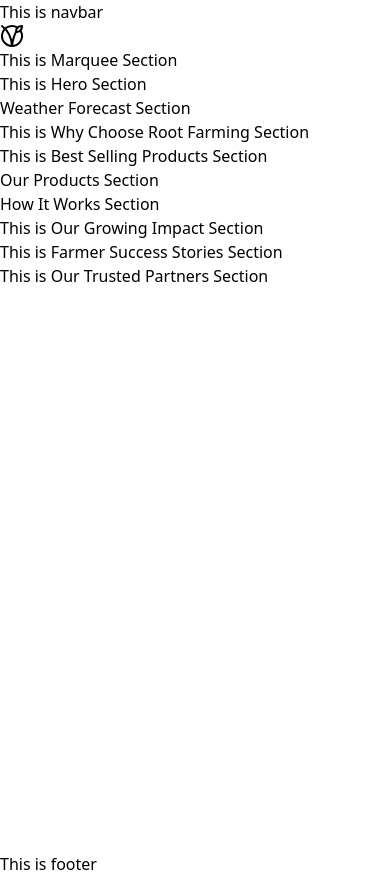
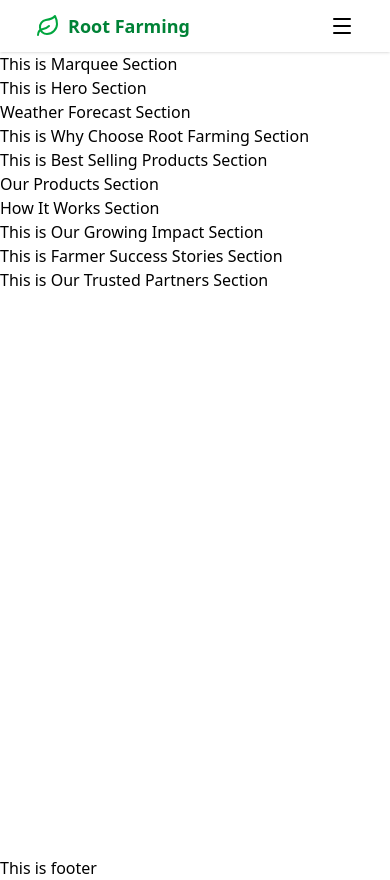
Before and after one commit to Subroto89/root-farming-frontend, a React (Vite) app: page / in a window 390 px wide. Built offline with nearby package versions, Linux system fonts and the light colour scheme.

Commit message:
added base navbar with logo and mobile hamburger state

```diff
--- a/src/components/shared/Navbar.jsx
+++ b/src/components/shared/Navbar.jsx
@@ -1,12 +1,34 @@
-import { Vegan } from 'lucide-react';
-import React from 'react';
+// src/components/Navbar.jsx
+import React, { useState } from "react";
+import { Link } from "react-router";
+import { Leaf, Menu, X } from "lucide-react";
 
-const Navbar = () => {
-    return (
-        <div>
-            This is navbar <Vegan />
+export default function Navbar() {
+  const [isOpen, setIsOpen] = useState(false);
+
+  return (
+    <nav className="bg-white shadow-sm px-5 md:px-10 lg:px-16">
+      <div className="mx-auto px-4">
+        <div className="flex justify-between items-center py-3">
+          {/* Logo */}
+          <Link to="/" className="flex items-center space-x-2">
+            <Leaf className="text-green-600" />
+            <span className="text-green-700 font-semibold text-lg">
+              Root Farming
+            </span>
+          </Link>
+
+          {/* Hamburger for mobile */}
+          <div className="md:hidden flex items-center">
+            <button
+              onClick={() => setIsOpen(!isOpen)}
+              className="text-black focus:outline-none"
+            >
+              {isOpen ? <X size={24} /> : <Menu size={24} />}
+            </button>
+          </div>
         </div>
-    );
-};
-
-export default Navbar;
+      </div>
+    </nav>
+  );
+}
```
